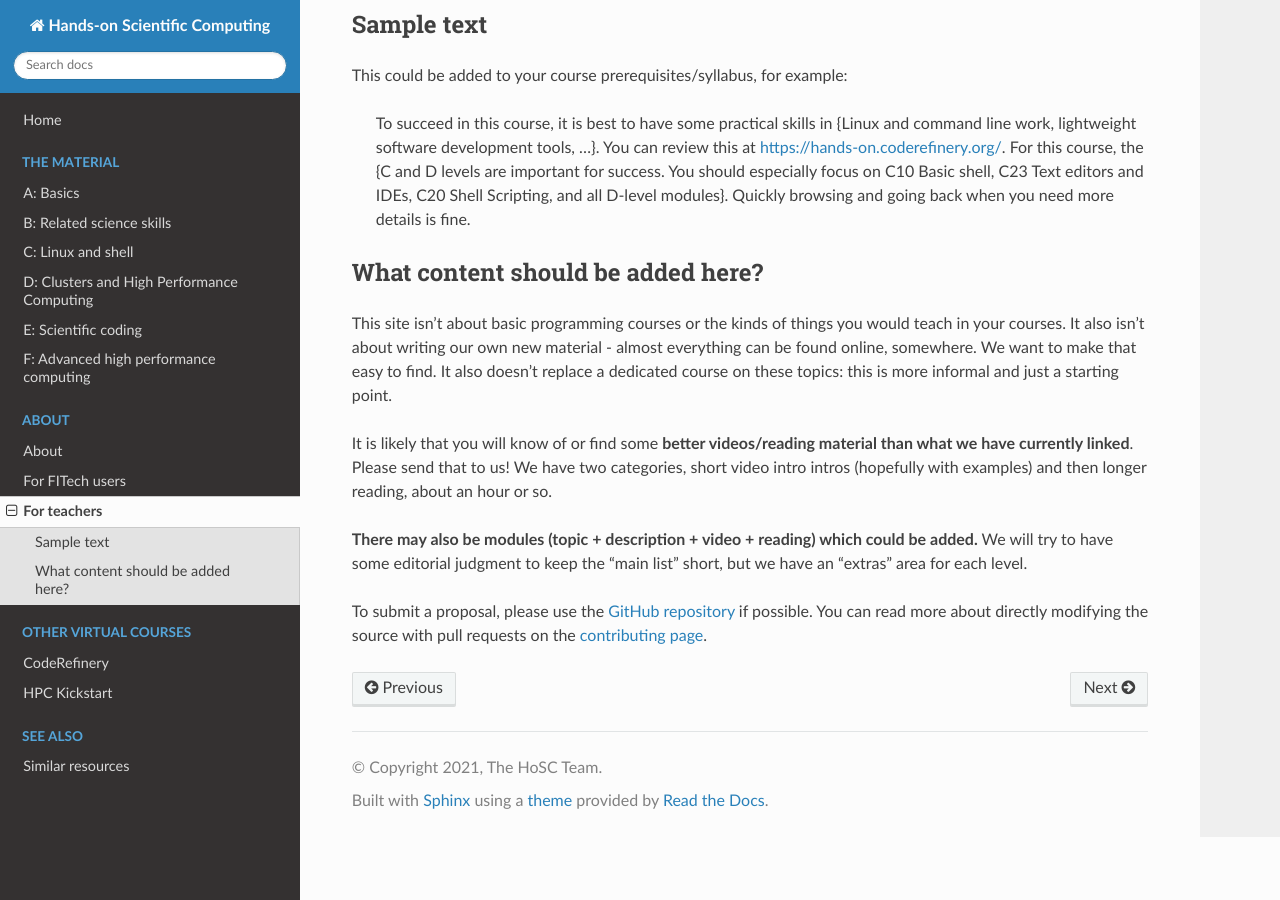
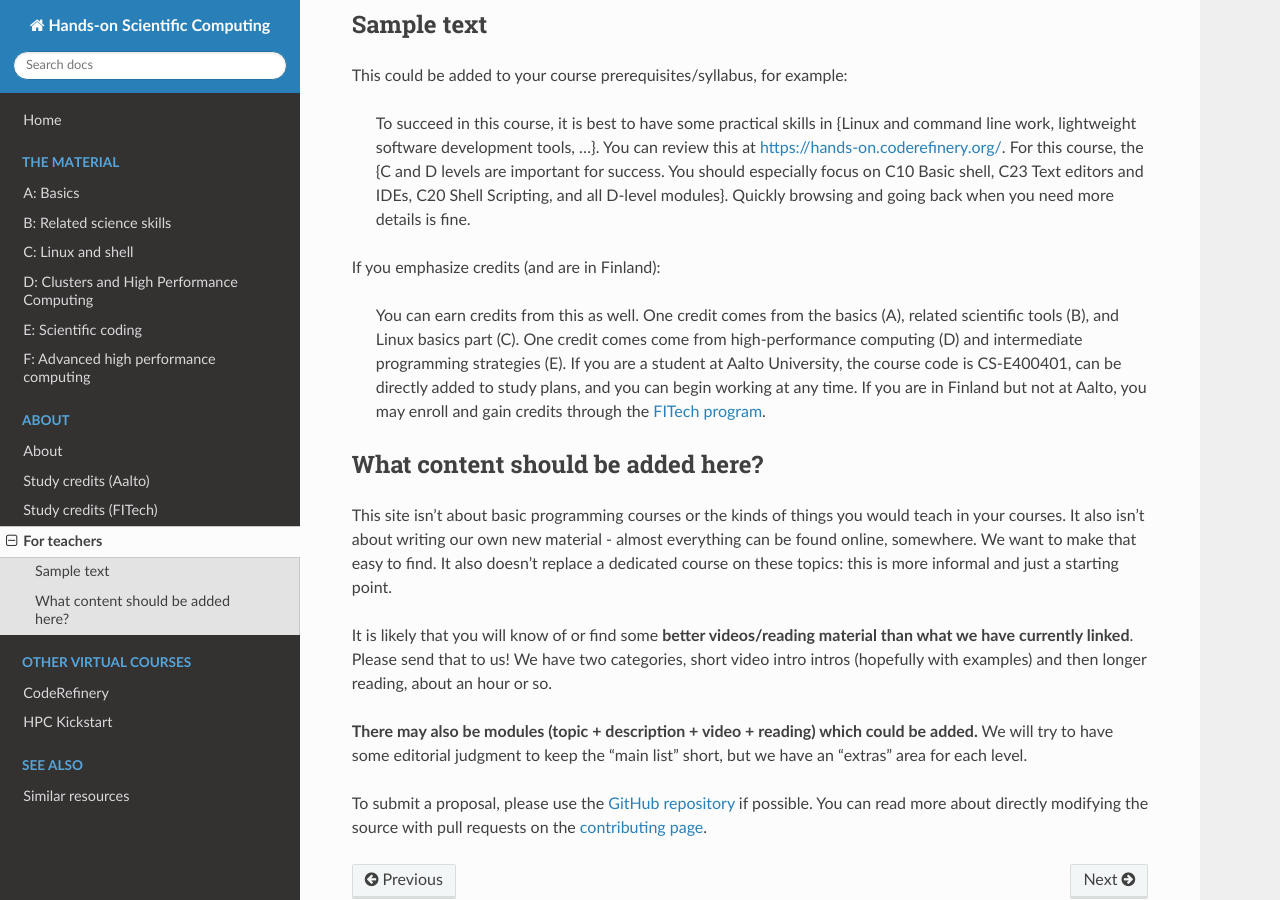
Before and after one commit to coderefinery/handsonscicomp, a Sphinx documentation site: the page built from source/for-teachers.rst, in a window 1280 px wide and 900 px high, scrolled down 416 px. Built offline with Sphinx 7.4.7 and the Read the Docs theme 2.0.0, drawn with Linux system fonts in a browser that asks for light colours.

Commit message:
Update info for teachers; including study credit info
- There was a request for course code + instructions for study plan.
  Clarify the information around that.

```diff
--- a/source/fitech-info.rst
+++ b/source/fitech-info.rst
@@ -1,5 +1,11 @@
-For FITech users
-================
+Study credits (FITech)
+======================
+
+.. seealso::
+
+   If you are already a student ad Aalto University, you can see the
+   simpler procedure at :doc:`study-credits`.
+
 
 How to start
 ------------
--- a/source/for-teachers.rst
+++ b/source/for-teachers.rst
@@ -36,6 +36,17 @@ example:
     and IDEs, C20 Shell Scripting, and all D-level modules}.  Quickly
     browsing and going back when you need more details is fine.
 
+If you emphasize credits (and are in Finland):
+
+    You can earn credits from this as well.  One credit comes from the
+    basics (A), related scientific tools (B), and Linux basics part
+    (C).  One credit comes come from high-performance computing (D)
+    and intermediate programming strategies (E).  If you are a student
+    at Aalto University, the course code is CS-E400401, can be
+    directly added to study plans, and you can begin working at any
+    time.  If you are in Finland but not at Aalto, you may enroll and
+    gain credits through the :doc:`FITech program <fitech-info>`.
+
 
 
 What content should be added here?
```
Also changed, not shown: source/index.rst (+4 -16 lines), source/study-credits.rst (added, +28 -0 lines).
